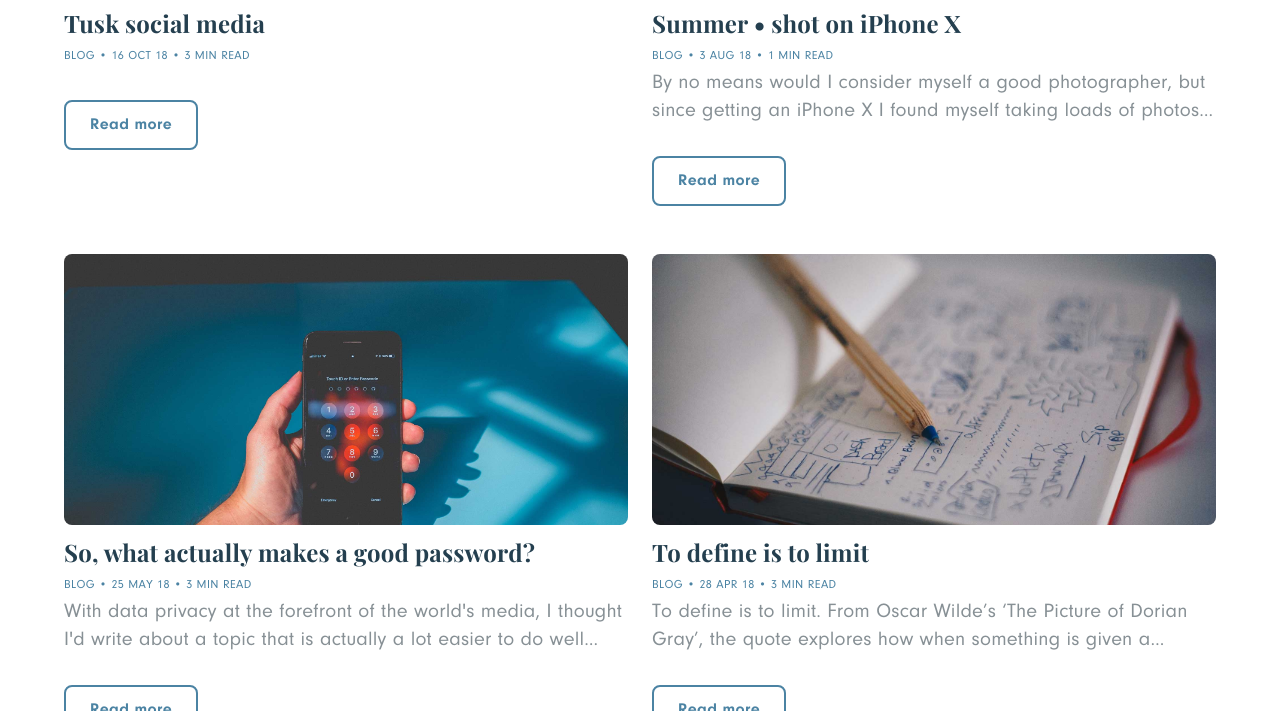
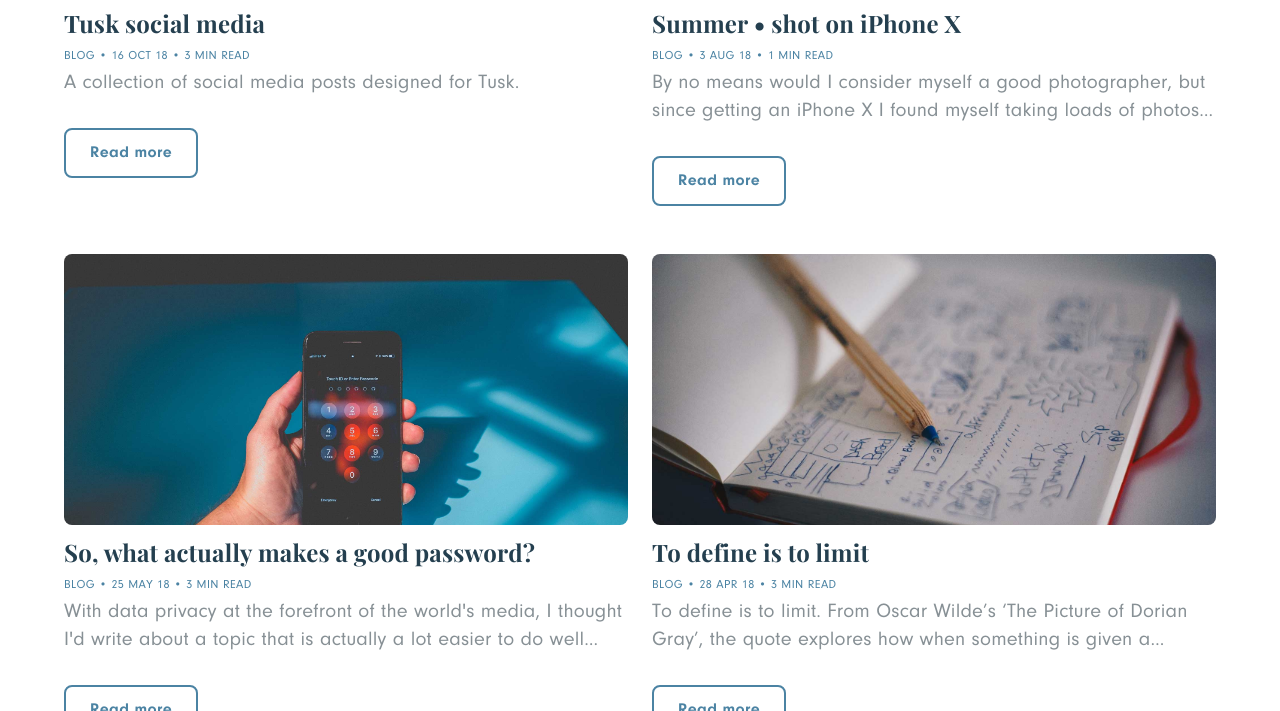
Before and after one commit to edstennettackee/edstennett, a Jekyll site: the page built from pages/blog.html, in a window 1280 px wide and 900 px high, scrolled down 1494 px, cut to the strip 189-900 px from the top of the window. Built offline with Jekyll 4.4.1, drawn with Linux system fonts in a browser that asks for light colours.

Commit message:
Updated '_posts/2018-10-16-tusk-social-media.md' via CloudCannon

```diff
--- a/_posts/2018-10-16-tusk-social-media.md
+++ b/_posts/2018-10-16-tusk-social-media.md
@@ -1,81 +1,24 @@
 ---
 title: Tusk social media
-description:
+description: A collection of social media posts designed for Tusk.
 tags:
-- Design
-date:   2018-10-16 08:20:00 +0000
+  - Design
+date: 2018-10-16 08:20:00
 image: /assets/images/blog/tusk-social-6.jpg
 duration: 3 min read
 ---
-
 ### A collection of social media posts designed for Tusk.
 
-<div class="container">
-    <div class="row">
-        <div class="col-12">
-            <div class="post-img-alt-container">
-        	    <img data-src="{{ site.baseurl }}/assets/images/blog/tusk-social-1.jpg" class="lazy post-img-alt" alt="Tusk social media post">
-            </div>
-        </div>
-    </div>
-</div>
+<div class="container"><div class="row"><div class="col-12"><div class="post-img-alt-container"><img data-src="{{ site.baseurl }}/assets/images/blog/tusk-social-1.jpg" class="lazy post-img-alt" alt="Tusk social media post" /></div></div></div></div>
 
-<div class="container">
-    <div class="row">
-        <div class="col-12">
-            <div class="post-img-alt-container">
-        	    <img data-src="{{ site.baseurl }}/assets/images/blog/tusk-social-2.jpg" class="lazy post-img-alt" alt="Tusk social media post">
-            </div>
-        </div>
-    </div>
-</div>
+<div class="container"><div class="row"><div class="col-12"><div class="post-img-alt-container"><img data-src="{{ site.baseurl }}/assets/images/blog/tusk-social-2.jpg" class="lazy post-img-alt" alt="Tusk social media post" /></div></div></div></div>
 
-<div class="container">
-    <div class="row">
-        <div class="col-12">
-            <div class="post-img-alt-container">
-        	    <img data-src="{{ site.baseurl }}/assets/images/blog/tusk-social-3.jpg" class="lazy post-img-alt" alt="Tusk social media post">
-            </div>
-        </div>
-    </div>
-</div>
+<div class="container"><div class="row"><div class="col-12"><div class="post-img-alt-container"><img data-src="{{ site.baseurl }}/assets/images/blog/tusk-social-3.jpg" class="lazy post-img-alt" alt="Tusk social media post" /></div></div></div></div>
 
-<div class="container">
-    <div class="row">
-        <div class="col-12">
-            <div class="post-img-alt-container">
-        	    <img data-src="{{ site.baseurl }}/assets/images/blog/tusk-social-4.jpg" class="lazy post-img-alt" alt="Tusk social media post">
-            </div>
-        </div>
-    </div>
-</div>
+<div class="container"><div class="row"><div class="col-12"><div class="post-img-alt-container"><img data-src="{{ site.baseurl }}/assets/images/blog/tusk-social-4.jpg" class="lazy post-img-alt" alt="Tusk social media post" /></div></div></div></div>
 
-<div class="container">
-    <div class="row">
-        <div class="col-12">
-            <div class="post-img-alt-container">
-        	    <img data-src="{{ site.baseurl }}/assets/images/blog/tusk-social-5.jpg" class="lazy post-img-alt" alt="Tusk social media post">
-            </div>
-        </div>
-    </div>
-</div>
+<div class="container"><div class="row"><div class="col-12"><div class="post-img-alt-container"><img data-src="{{ site.baseurl }}/assets/images/blog/tusk-social-5.jpg" class="lazy post-img-alt" alt="Tusk social media post" /></div></div></div></div>
 
-<div class="container">
-    <div class="row">
-        <div class="col-12">
-            <div class="post-img-alt-container">
-        	    <img data-src="{{ site.baseurl }}/assets/images/blog/tusk-social-6.jpg" class="lazy post-img-alt" alt="Tusk social media post">
-            </div>
-        </div>
-    </div>
-</div>
+<div class="container"><div class="row"><div class="col-12"><div class="post-img-alt-container"><img data-src="{{ site.baseurl }}/assets/images/blog/tusk-social-6.jpg" class="lazy post-img-alt" alt="Tusk social media post" /></div></div></div></div>
 
-<div class="container">
-    <div class="row">
-        <div class="col-12">
-            <div class="post-img-alt-container">
-        	    <img data-src="{{ site.baseurl }}/assets/images/blog/tusk-social-7.jpg" class="lazy post-img-alt" alt="Tusk social media post">
-            </div>
-        </div>
-    </div>
-</div>
+<div class="container"><div class="row"><div class="col-12"><div class="post-img-alt-container"><img data-src="{{ site.baseurl }}/assets/images/blog/tusk-social-7.jpg" class="lazy post-img-alt" alt="Tusk social media post" /></div></div></div></div>
```
